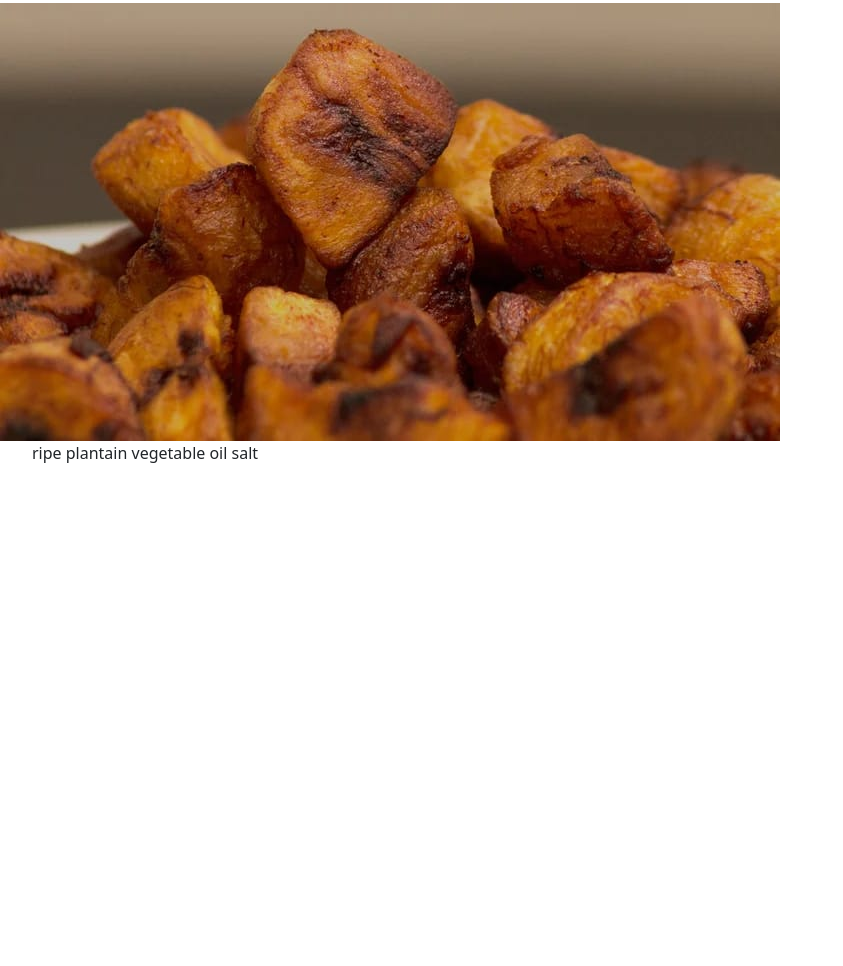
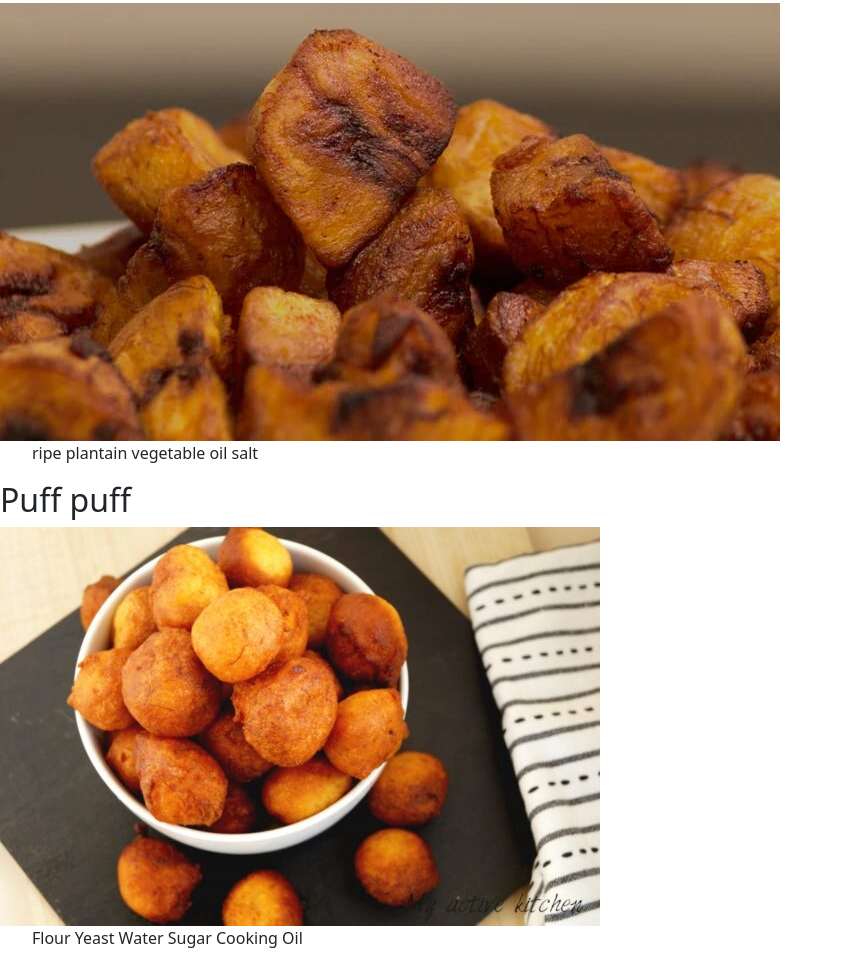
Before and after one commit to IkennaEgwim/MealFlow, a plain HTML site: page recipe.html in a window 1280 px wide. Shown: the part 2695-3661 px from the top of the page, without its empty margins (0-843 px from the left). Before the commit the page ends 3176 px from the top, so only its background shows below. Drawn offline with nearby package versions, Linux system fonts and the light colour scheme.

Commit message:
add recipe.html

```diff
--- a/recipe.html
+++ b/recipe.html
@@ -195,9 +195,17 @@
 
                 vegetable oil
 
+                salt</ol>
 
-
-                salt</ol>
+                <div>
+                    <h2>Puff puff</h2>
+                </div>
+                <img src="assets/css/images/Puffpuff.jpg" alt="Puffpuff">
+                <ol>Flour
+                    Yeast
+                    Water
+                    Sugar
+                    Cooking Oil </ol>
 
         </section>
 
```
